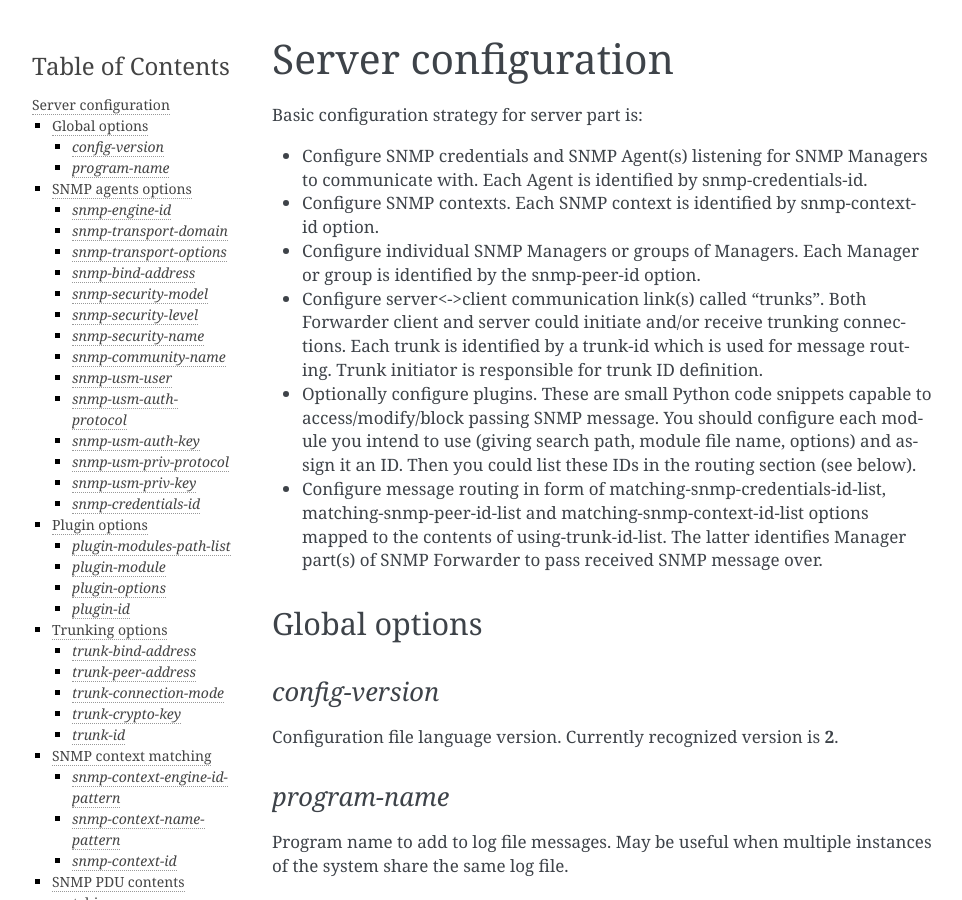
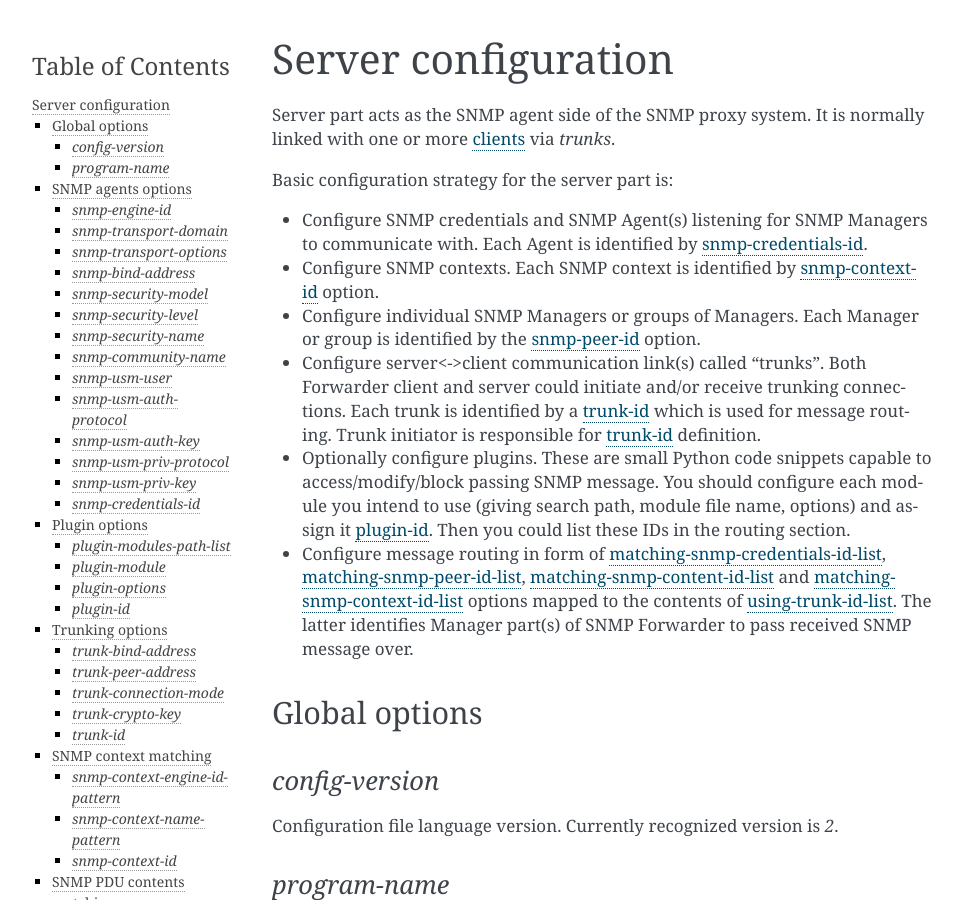
Before and after one commit to etingof/snmpfwd, a Sphinx documentation site: the page built from docs/source/configuration/server-configuration.rst, in a window 1280 px wide and 900 px high. Shown: the whole window, without its empty margins (148-1110 px from the left). Built offline with Sphinx 7.4.7, drawn with Linux system fonts in a browser that asks for light colours; pages that are not in the unit, such as notebooks, are missing from menus; some of the changed text lies outside the part shown.

Commit message:
links within the doc

```diff
--- a/docs/source/configuration/index.rst
+++ b/docs/source/configuration/index.rst
@@ -72,12 +75,9 @@ global scope.
 
 .. toctree::
    :maxdepth: 2
-   :glob:
 
    server-configuration
    client-configuration
-
-
 
 Examples
 --------
--- a/docs/source/configuration/server-configuration.rst
+++ b/docs/source/configuration/server-configuration.rst
@@ -2,34 +2,39 @@
 Server configuration
 ====================
 
-Basic configuration strategy for server part is:
+Server part acts as the SNMP agent side of the SNMP proxy system.
+It is normally linked with one or more `clients <client-configuration>`_
+via *trunks*.
+
+Basic configuration strategy for the server part is:
 
 * Configure SNMP credentials and SNMP Agent(s) listening for SNMP
   Managers to communicate with. Each Agent is identified by
-  snmp-credentials-id.
+  `snmp-credentials-id`_.
 
 * Configure SNMP contexts. Each SNMP context is identified by
-  snmp-context-id option.
+  `snmp-context-id`_ option.
 
 * Configure individual SNMP Managers or groups of Managers. Each Manager
-  or group is identified by the snmp-peer-id option.
+  or group is identified by the `snmp-peer-id`_ option.
 
 * Configure server<->client communication link(s) called "trunks". Both
   Forwarder client and server could initiate and/or receive trunking
-  connections. Each trunk is identified by a trunk-id which is used
-  for message routing. Trunk initiator is responsible for trunk ID
+  connections. Each trunk is identified by a `trunk-id`_ which is used
+  for message routing. Trunk initiator is responsible for `trunk-id`_
   definition.
 
 * Optionally configure plugins. These are small Python code snippets
   capable to access/modify/block passing SNMP message. You should
   configure each module you intend to use (giving search path, module
-  file name, options) and assign it an ID. Then you could list these
-  IDs in the routing section (see below).
+  file name, options) and assign it `plugin-id`_. Then you could list
+  these IDs in the routing section.
 
-* Configure message routing in form of matching-snmp-credentials-id-list,
-  matching-snmp-peer-id-list and matching-snmp-context-id-list options
-  mapped to the contents of using-trunk-id-list. The latter identifies
-  Manager part(s) of SNMP Forwarder to pass received SNMP message over.
+* Configure message routing in form of `matching-snmp-credentials-id-list`_,
+  `matching-snmp-peer-id-list`_, `matching-snmp-content-id-list`_ and
+  `matching-snmp-context-id-list`_ options mapped to the contents of
+  `using-trunk-id-list`_. The latter identifies Manager part(s) of
+  SNMP Forwarder to pass received SNMP message over.
 
 Global options
 --------------
@@ -37,7 +42,7 @@ Global options
 *config-version*
 ++++++++++++++++
 
-Configuration file language version. Currently recognized version is **2**.
+Configuration file language version. Currently recognized version is *2*.
 
 *program-name*
 ++++++++++++++
@@ -138,7 +145,7 @@ SNMPv3 security level to use. Valid values are
 ++++++++++++++++++++
 
 Identifier for SNMP user configuration entry. In most cases can be set
-to the same value as **snmp-community-name** or **snmp-usm-user**.
+to the same value as `snmp-community-name`_ or `snmp-usm-user`_.
 
 *snmp-community-name*
 +++++++++++++++++++++
@@ -162,7 +169,11 @@ SNMPv3 message authentication protocol to use. Valid values are:
 *snmp-usm-auth-key*
 +++++++++++++++++++
 
-SNMPv3 message authentication key. Must be 8 or more characters.
+SNMPv3 message authentication key.
+
+.. note::
+
+    Must be 8 or more characters.
 
 *snmp-usm-priv-protocol*
 ++++++++++++++++++++++++
@@ -179,7 +190,11 @@ SNMPv3 message encryption protocol to use. Valid values are:
 *snmp-usm-priv-key*
 +++++++++++++++++++
 
-SNMPv3 message encryption key. Must be 8 or more characters.
+SNMPv3 message encryption key.
+
+.. note::
+
+    Must be 8 or more characters.
 
 *snmp-credentials-id*
 +++++++++++++++++++++
@@ -229,8 +244,8 @@ Plugin-specific configuration option to pass to plugin.
 *plugin-id*
 +++++++++++
 
-Unique identifier of a plugin module (*plugin-module*) and its
-options (*plugin-options*). The *plugin-id* identifier is
+Unique identifier of a plugin module (`plugin-module`_) and its
+options (`plugin-options`_). The *plugin-id* identifier is
 typically used to invoke plugin in the course of SNMP message
 processing.
 
@@ -324,7 +339,7 @@ A regular expression matching SNMPv3 messages by SNMP context name.
 
 Unique identifier of a collection of SNMP context configuration options. Used for
 matching SNMP context options in inbound SNMP messages
-(e.g. *snmp-context-engine-id-pattern*, *snmp-context-name-pattern*) for
+(e.g. `snmp-context-engine-id-pattern`_, `snmp-context-name-pattern`_) for
 message routing purposes.
 
 Example:
@@ -357,7 +372,7 @@ List of regular expressions matching OIDs in SNMP PDU var-binds.
 
 Unique identifier of a collection of SNMP content matching options. Used for
 matching the contents of inbound SNMP messages (e.g.
-*snmp-pdu-type-pattern*, *snmp-pdu-oid-prefix-pattern-list*) for
+`snmp-pdu-type-pattern`_, `snmp-pdu-oid-prefix-pattern-list`_) for
 message routing purposes.
 
 Example:
@@ -399,8 +414,8 @@ of SNMP message.
 ++++++++++++++
 
 Unique identifier matching pairs of source and destination SNMP transport
-endpoints. Most importantly, *snmp-bind-address-pattern-list* and
-*snmp-peer-address-pattern-list* as well as *snmp-transport-domain*.
+endpoints. Most importantly, `snmp-bind-address-pattern-list`_ and
+`snmp-peer-address-pattern-list`_ as well as `snmp-transport-domain`_.
 The *snmp-peer-id* is typically used for message routing purposes.
 
 Example:
@@ -429,18 +444,18 @@ This is done by searching for a combination of matching IDs.
 +++++++++++++++++++++++++++++++
 
 Evaluates to True if incoming SNMP message matches at least one
-of *snmp-context-id* in the list.
+of `snmp-context-id`_ in the list.
 
 *matching-snmp-content-id-list*
 +++++++++++++++++++++++++++++++
 
 Evaluates to True if incoming SNMP message matches at least one
-of *snmp-content-id* in the list.
+of `snmp-content-id`_ in the list.
 
 *matching-snmp-credentials-id-list*
 +++++++++++++++++++++++++++++++++++
 
-Evaluates to True if *snmp-credentials-id* used for processing incoming
+Evaluates to True if `snmp-credentials-id`_ used for processing incoming
 SNMP message is present in the list.
 
 
@@ -448,12 +463,12 @@ SNMP message is present in the list.
 ++++++++++++++++++++++++++++
 
 Evaluates to True if incoming SNMP message originates from and arrived at
-one of the *snmp-peer-id* in the list.
+one of the `snmp-peer-id`_ in the list.
 
 *using-plugin-id-list*
 ++++++++++++++++++++++
 
-Invoke each of the *plugin-id* in the list in order and and pass incoming
+Invoke each of the `plugin-id`_ in the list in order and and pass incoming
 SNMP message from one to the other.
 
 Plugins may modify the message in any way and even block it from further
@@ -462,5 +477,27 @@ propagation in which case SNMP message will be dropped.
 *using-trunk-id-list*
 +++++++++++++++++++++
 
-Pass incoming (and possibly modified) SNMP message to each *trunk-id* in
-the list.
+Unique identifier matching a group of *matching-\** identifiers. Specifically,
+these are: `matching-snmp-context-id-list`_, `matching-snmp-content-id-list`_,
+`matching-snmp-credentials-id-list`_ and `matching-snmp-peer-id-list`_.
+
+Incoming (and possibly modified) SNMP message will be passed to to each
+`trunk-id`_ present in the list.
+
+Example:
+
+.. code-block:: bash
+
+    routing-map {
+      matching-snmp-context-id-list: any-context
+      matching-snmp-content-id-list: any-content
+
+      route-1 {
+        matching-snmp-credentials-id-list: config-1 config-2 config-121
+        matching-snmp-content-id-list: if-subtree-content
+        matching-snmp-peer-id-list: 100 111
+
+        using-plugin-id-list: logger rewrite
+        using-trunk-id-list: clienttrunk
+      }
+    }
```
Also changed, not shown: other parts of docs/source/configuration/index.rst (+3 -0 lines), other parts of docs/source/configuration/server-configuration.rst (+3 -1 lines).
